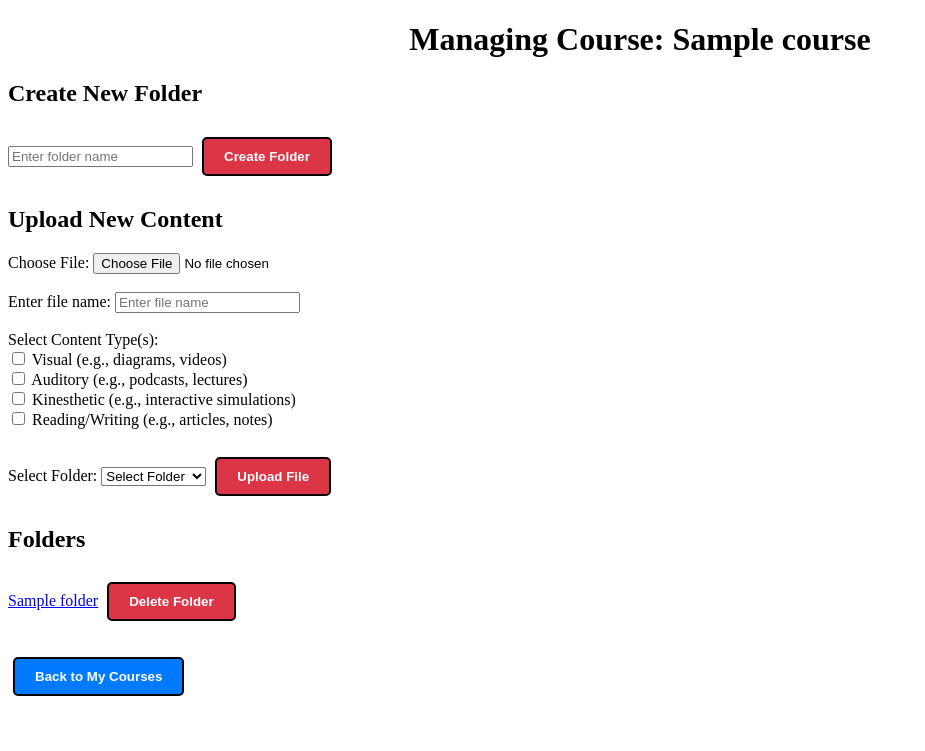
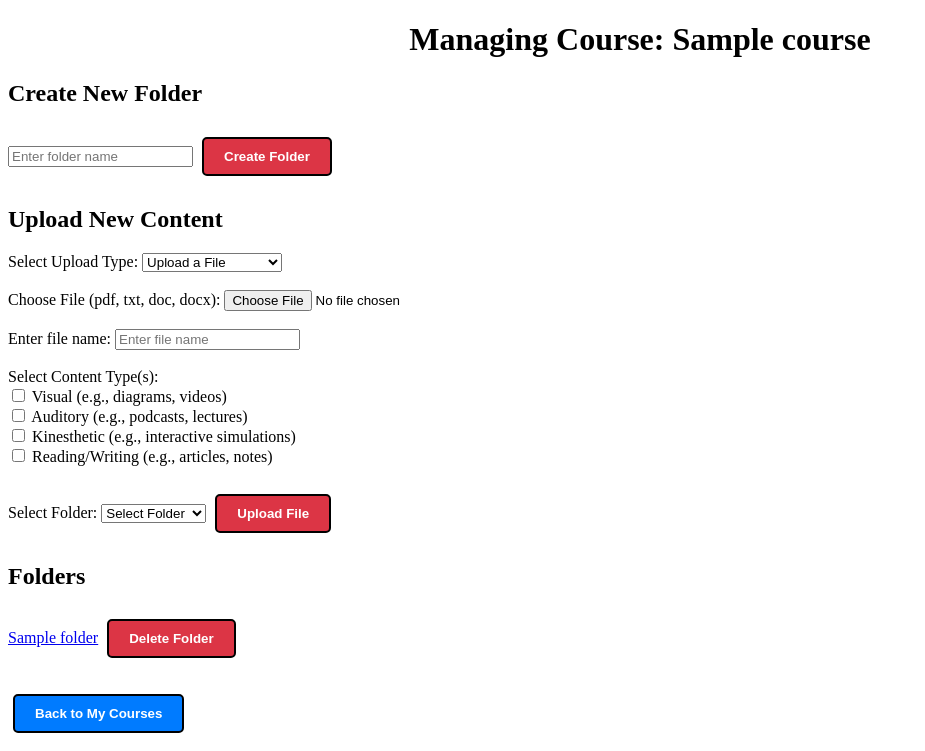
Before and after one commit to Personalized-Learning-Plaform-Compon/Personalized-Learning-Platform-Components, a Flask app: page /course/1/manage in a window 1280 px wide. Shown: the part 58-809 px from the top of the page, without its empty margins (0-925 px from the left). Before the commit the page ends 754 px from the top, so only its background shows below. Run offline with Flask 3, Linux system fonts and the light colour scheme; a user stored in the database is signed in; tables that the repository leaves empty hold one stand-in row (values such as "Sample post").

Commit message:
Add support for other files + youtube content

```diff
--- a/knowledgebase_app/app.py
+++ b/knowledgebase_app/app.py
@@ -511,42 +511,113 @@
 
     return redirect(url_for('manage_course', course_id=course_id))
 
-@app.route('/view_pdf/<int:course_id>/<folder_name>/<filename>/<file_extension>')
+@app.route('/upload_youtube/<int:course_id>', methods=['POST'])
 @login_required
-def view_pdf(course_id, folder_name, filename, file_extension):
-    if file_extension.lower() != "pdf":
-        flash("Only PDF files can be viewed.", "warning")
-        return redirect(url_for('profile'))
+def upload_youtube(course_id):
+    youtube_url = request.form.get('youtube_url')
+    youtube_title = request.form.get('youtube_title')
+    folder_id = request.form.get('folder_id')
+    teacher = Teachers.query.filter_by(user_id=current_user.id).first()
+    categories = request.form.getlist('category')
 
-    # Construct the file path
+    if not youtube_url or not youtube_title:
+        flash("Please provide both a YouTube URL and a title.", "danger")
+        return redirect(url_for('manage_course', course_id=course_id))
+
+    youtube_id = extract_youtube_id(youtube_url)
+    if not youtube_id:
+        flash("Invalid YouTube URL.", "danger")
+        return redirect(url_for('manage_course', course_id=course_id))
+
+    # Save YouTube link as a 'course_content' entry with 'youtube' extension
+    new_content = CourseContent(
+        filename=youtube_title,
+        file_url=f"https://www.youtube.com/embed/{youtube_id}",
+        file_extension="youtube",
+        course_id=course_id,
+        folder_id=folder_id,
+        teacher_id=teacher.id,
+        category=",".join(categories)
+    )
+    db.session.add(new_content)
+    db.session.commit()
+
+    flash("YouTube video added successfully!", "success")
+    return redirect(url_for('manage_course', course_id=course_id))
+
+@app.route('/view_file/<int:course_id>/<folder_name>/<filename>/<file_extension>')
+@login_required
+def view_file(course_id, folder_name, filename, file_extension):
+    file_extension = file_extension.lower()
+
+    # Check if the file is a YouTube video
+    if file_extension == "youtube":
+        # Construct the YouTube video URL from the database
+        content = CourseContent.query.filter_by(course_id=course_id, filename=filename).first()
+        if not content:
+            flash("Video not found.", "danger")
+            return redirect(url_for('profile'))
+
+        return render_template('view_file.html', content=content, youtube=True)
+
+    # Otherwise, handle normal files (PDF, TXT, DOC, DOCX)
     folder_path = os.path.join(app.config["UPLOAD_FOLDER"], f"course_{course_id}", folder_name)
+    stored_filename = (filename + '.' + file_extension).replace(' ', '_')
+    file_path = os.path.join(folder_path, stored_filename)
 
-    # Keep filename as it appears on site
-    original_filename = filename
-
-    # Get proper filename stored on device
-    filename = (filename + '.' + file_extension).replace(' ', '_')
-
-    file_path = os.path.join(folder_path, filename)
-
-    # Check if file exists
     if not os.path.exists(file_path):
         flash("File not found.", "danger")
         return redirect(url_for('profile'))
 
-    return render_template('view_pdf.html', pdf_url=url_for('serve_pdf', course_id=course_id, folder_name=folder_name, filename=filename), filename = original_filename)
+    # If it's a PDF or TXT, show it in the browser
+    if file_extension in ["pdf", "txt"]:
+        return render_template('view_file.html', file_url=url_for('serve_file', course_id=course_id, folder_name=folder_name, filename=stored_filename), filename=filename, file_extension=file_extension)
 
-@app.route('/serve_pdf/<int:course_id>/<folder_name>/<filename>')
+    # If it's a DOC/DOCX, provide a download link
+    elif file_extension in ["doc", "docx"]:
+        return render_template('view_file.html', file_url=url_for('download_file', course_id=course_id, folder_name=folder_name, filename=stored_filename), filename=filename, file_extension=file_extension)
+
+@app.route('/serve_file/<int:course_id>/<folder_name>/<filename>')
 @login_required
-def serve_pdf(course_id, folder_name, filename):
+def serve_file(course_id, folder_name, filename):
+    folder_path = os.path.join(app.config["UPLOAD_FOLDER"], f"course_{course_id}", folder_name)
+    file_path = os.path.join(folder_path, filename)
+
+    if not os.path.exists(file_path):
+        flash("File not found.", "danger")
+        return redirect(url_for('profile'))
+
+    # Get file extension
+    file_extension = filename.split('.')[-1].lower()
+
+    # Define MIME types
+    mimetypes_dict = {
+        "pdf": "application/pdf",
+        "txt": "text/plain",
+        "doc": "application/msword",
+        "docx": "application/vnd.openxmlformats-officedocument.wordprocessingml.document"
+    }
+
+    mimetype = mimetypes_dict.get(file_extension, "application/octet-stream")
+
+    return send_file(file_path, mimetype=mimetype)
+
+@app.route('/download/<int:course_id>/<folder_name>/<filename>')
+@login_required
+def download_file(course_id, folder_name, filename):
     folder_path = os.path.join(app.config["UPLOAD_FOLDER"], f"course_{course_id}", folder_name)
     file_path = os.path.join(folder_path, filename)
 
     if os.path.exists(file_path):
-        return send_file(file_path, mimetype="application/pdf")
+        return send_file(file_path, as_attachment=True)
     else:
         flash("File not found.", "danger")
         return redirect(url_for('profile'))
+
+# Helper function to extract YouTube video ID
+def extract_youtube_id(url):
+    match = re.search(r"(?:v=|\/)([0-9A-Za-z_-]{11})", url)
+    return match.group(1) if match else None
 
 @app.route("/create_folder", methods=["POST"])
 @login_required
--- a/knowledgebase_app/static/css/style.css
+++ b/knowledgebase_app/static/css/style.css
@@ -325,7 +325,7 @@
   }
 
   /* PDF Viewer Container */
-.pdf-container {
+.file-container {
   width: 100%;
   height: 85vh; /* Reduce height slightly to show a gap */
   display: flex;
@@ -334,7 +334,7 @@
 }
 
 /* Ensure iframe scales properly */
-.pdf-container iframe {
+.file-container iframe {
   width: 95%; /* Slight padding on the sides */
   height: 100%;
   border: none;
@@ -342,7 +342,7 @@
 
 /* Adjust for smaller screens */
 @media (max-width: 768px) {
-  .pdf-container {
+  .file-container {
       height: 80vh; /* More pronounced gap on mobile */
   }
 }
--- a/knowledgebase_app/templates/course_page.html
+++ b/knowledgebase_app/templates/course_page.html
@@ -47,7 +47,7 @@
     <h3>Content for {{ student.learning_style }} Learners</h3>
     {% for content in suggested_content %}
         <div class="content-item">
-            <a href="{{ url_for('view_pdf', course_id=course.id, folder_name=content.folder.name, filename=content.filename, file_extension=content.file_extension) }}" target="_blank">{{ content.filename }}</a>
+            <a href="{{ url_for('view_file', course_id=course.id, folder_name=content.folder.name, filename=content.filename, file_extension=content.file_extension) }}" target="_blank">{{ content.filename }}</a>
         </div>
     {% endfor %}
 </div>
--- a/knowledgebase_app/templates/folder_page.html
+++ b/knowledgebase_app/templates/folder_page.html
@@ -26,7 +26,7 @@
             <tbody>
                 {% for file in folder.files %}  <tr>
                         <td>
-                            <a href="{{ url_for('view_pdf', course_id=course.id, folder_name=folder.name, filename=file.filename, file_extension=file.file_extension) }}" target="_blank">{{ file.filename }}</a>
+                            <a href="{{ url_for('view_file', course_id=course.id, folder_name=folder.name, filename=file.filename, file_extension=file.file_extension) }}" target="_blank">{{ file.filename }}</a>
                         </td>
                         <td>
                             {% if 'visual' in file.category %}  &#10004;
--- a/knowledgebase_app/templates/manage_course.html
+++ b/knowledgebase_app/templates/manage_course.html
@@ -13,11 +13,53 @@
 
 <!-- Upload New Content -->
 <h2>Upload New Content</h2>
+
+<!-- Selection for File Upload or YouTube Link -->
+<label for="upload_type">Select Upload Type:</label>
+<select id="upload_type" name="upload_type" onchange="toggleUploadType()">
+    <option value="file">Upload a File</option>
+    <option value="youtube">Add YouTube Video</option>
+</select><br><br>
+
+<div id="file_upload_section">
     <form action="{{ url_for('upload_content', course_id=course.id) }}" method="POST" enctype="multipart/form-data">
-    <label for="file">Choose File:</label>
-    <input type="file" name="file" id="file" required><br><br>
+        <label for="file">Choose File (pdf, txt, doc, docx):</label>
+        <input type="file" name="file" id="file"><br><br>
+
         <label for="file_name">Enter file name:</label>
         <input type="text" name="file_name" id="file_name" placeholder="Enter file name" required><br><br>
+
+        <!-- Content Type Selection (Same as in file upload) -->
+        <label for="category">Select Content Type(s):</label><br>
+        <input type="checkbox" name="category" value="visual" id="visual_y">
+        <label for="visual_y">Visual (e.g., diagrams, videos)</label><br>
+        <input type="checkbox" name="category" value="auditory" id="auditory_y">
+        <label for="auditory_y">Auditory (e.g., podcasts, lectures)</label><br>
+        <input type="checkbox" name="category" value="kinesthetic" id="kinesthetic_y">
+        <label for="kinesthetic_y">Kinesthetic (e.g., interactive simulations)</label><br>
+        <input type="checkbox" name="category" value="reading" id="reading_y">
+        <label for="reading_y">Reading/Writing (e.g., articles, notes)</label><br><br>
+
+        <label for="folder">Select Folder:</label>
+        <select name="folder_id" id="folder" required>
+            <option value="">Select Folder</option>
+            {% for folder in course.folders %}
+                <option value="{{ folder.id }}">{{ folder.name }}</option>
+            {% endfor %}
+        </select>
+
+        <button class="red-btn" type="submit">Upload File</button>
+    </form>
+</div>
+
+<!-- YouTube Link Form -->
+<div id="youtube_upload_section" style="display: none;">
+    <form action="{{ url_for('upload_youtube', course_id=course.id) }}" method="POST">
+        <label for="youtube_url">Enter YouTube URL:</label>
+        <input type="url" name="youtube_url" id="youtube_url" placeholder="e.g., https://www.youtube.com/watch?v=example" required><br><br>
+
+        <label for="youtube_title">Enter video title:</label>
+        <input type="text" name="youtube_title" id="youtube_title" placeholder="Enter video title" required><br><br>
 
         <label for="category">Select Content Type(s):</label><br>
         <input type="checkbox" name="category" value="visual" id="visual">
@@ -29,16 +71,34 @@
         <input type="checkbox" name="category" value="reading" id="reading">
         <label for="reading">Reading/Writing (e.g., articles, notes)</label><br><br>
 
-    <label for="folder">Select Folder:</label>
-    <select name="folder_id" id="folder" required>
+        <label for="youtube_folder">Select Folder:</label>
+        <select name="folder_id" id="youtube_folder" required>
             <option value="">Select Folder</option>
             {% for folder in course.folders %}
                 <option value="{{ folder.id }}">{{ folder.name }}</option>
             {% endfor %}
         </select>
 
-    <button class="red-btn" type="submit">Upload File</button>
+        <button class="red-btn" type="submit">Add YouTube Video</button>
     </form>
+</div>
+
+<!-- JavaScript to Toggle Forms -->
+<script>
+    function toggleUploadType() {
+        var uploadType = document.getElementById("upload_type").value;
+        var fileSection = document.getElementById("file_upload_section");
+        var youtubeSection = document.getElementById("youtube_upload_section");
+
+        if (uploadType === "file") {
+            fileSection.style.display = "block";
+            youtubeSection.style.display = "none";
+        } else {
+            fileSection.style.display = "none";
+            youtubeSection.style.display = "block";
+        }
+    }
+</script>
 
 <!-- Display Folders -->
 <h2>Folders</h2>
```
Also changed, not shown: knowledgebase_app/templates/view_file.html (added, +20 -0 lines), knowledgebase_app/uploads/course_8/Syntax/Indentation.txt (added, +97 -0 lines), 2 other files. Lines whose indentation alone changed are shown as unchanged.
